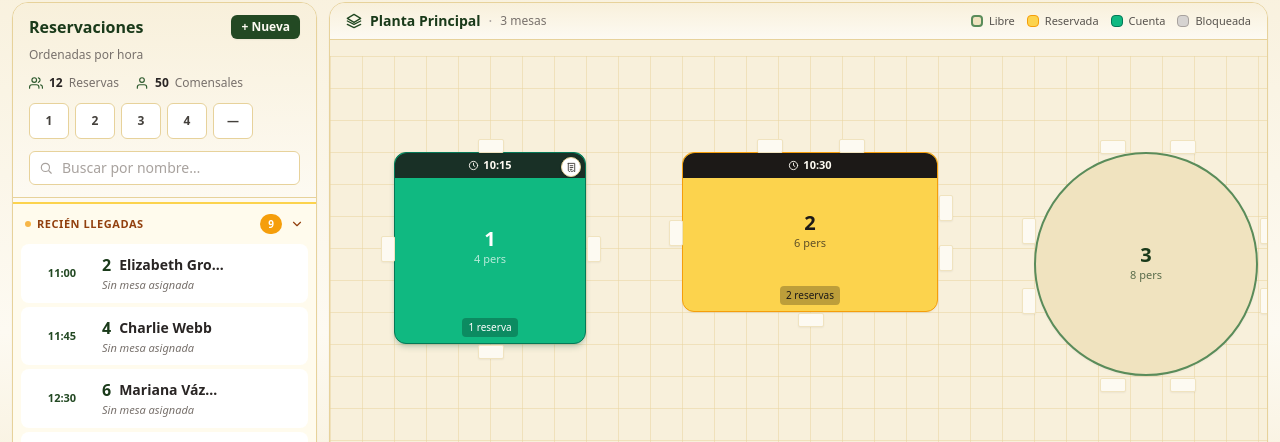
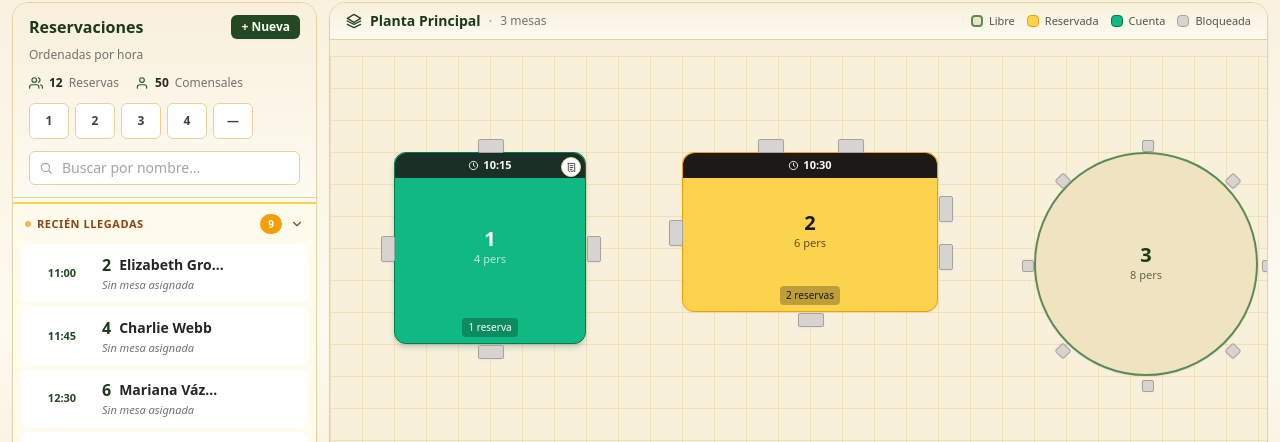
Before and after one commit to joak990/restgofront, a React (Vite) app: page /demo/reservas in a window 1280 px wide. Shown: the part 68-510 px from the top of the page. Built offline with nearby package versions, Linux system fonts and the light colour scheme; no server answers.

Commit message:
feat(mesas): darken chair blocks and adjust round table chair layout

```diff
--- a/src/components/reservations/TableNode.tsx
+++ b/src/components/reservations/TableNode.tsx
@@ -49,11 +49,28 @@ export default function TableNode({
       top: number;
       width: number;
       height: number;
-      side: "top" | "right" | "bottom" | "left";
+      rotate: number;
     }> = [];
 
     if (cap <= 0) return chairs;
 
+    if (table.forma === "round") {
+      const centerX = tableW / 2;
+      const centerY = tableH / 2;
+      const radius = Math.min(tableW, tableH) / 2 + 8;
+      const size = 12;
+
+      for (let i = 0; i < cap; i++) {
+        const angle = (i / cap) * Math.PI * 2;
+        chairs.push({
+          left: centerX + Math.cos(angle) * radius - size / 2,
+          top: centerY + Math.sin(angle) * radius - size / 2,
+          width: size,
+          height: size,
+          rotate: (angle * 180) / Math.PI,
+        });
+      }
+    } else {
       const base = Math.floor(cap / 4);
       let rem = cap % 4;
       const counts = [base, base, base, base];
@@ -61,7 +78,7 @@ export default function TableNode({
 
       const chairShort = 14;
       const chairLong = 26;
-    const padding = 6;
+      const padding = 8;
 
       const add = (side: "top" | "right" | "bottom" | "left", count: number) => {
         if (count === 0) return;
@@ -74,7 +91,7 @@ export default function TableNode({
               top: -chairShort,
               width: chairLong,
               height: chairShort,
-            side,
+              rotate: 0,
             });
           } else if (side === "bottom") {
             chairs.push({
@@ -82,7 +99,7 @@ export default function TableNode({
               top: tableH,
               width: chairLong,
               height: chairShort,
-            side,
+              rotate: 0,
             });
           } else if (side === "left") {
             chairs.push({
@@ -90,7 +107,7 @@ export default function TableNode({
               top: padding + t * available - chairLong / 2,
               width: chairShort,
               height: chairLong,
-            side,
+              rotate: 0,
             });
           } else {
             chairs.push({
@@ -98,7 +115,7 @@ export default function TableNode({
               top: padding + t * available - chairLong / 2,
               width: chairShort,
               height: chairLong,
-            side,
+              rotate: 0,
             });
           }
         }
@@ -108,6 +125,8 @@ export default function TableNode({
       add("right", counts[1]);
       add("bottom", counts[2]);
       add("left", counts[3]);
+    }
+
     return chairs;
   }
 
@@ -173,8 +192,15 @@ export default function TableNode({
         <span
           key={idx}
           aria-hidden
-          className="absolute bg-cream-50 border border-cream-200 shadow-sm rounded-sm"
-          style={{ width: p.width, height: p.height, left: p.left, top: p.top }}
+          className="absolute bg-stone-300 border border-stone-400 shadow-sm rounded-sm"
+          style={{
+            width: p.width,
+            height: p.height,
+            left: p.left,
+            top: p.top,
+            transform: `rotate(${p.rotate}deg)`,
+            transformOrigin: "center center",
+          }}
         />
       ))}
 
```
Lines whose indentation alone changed are shown as unchanged.
